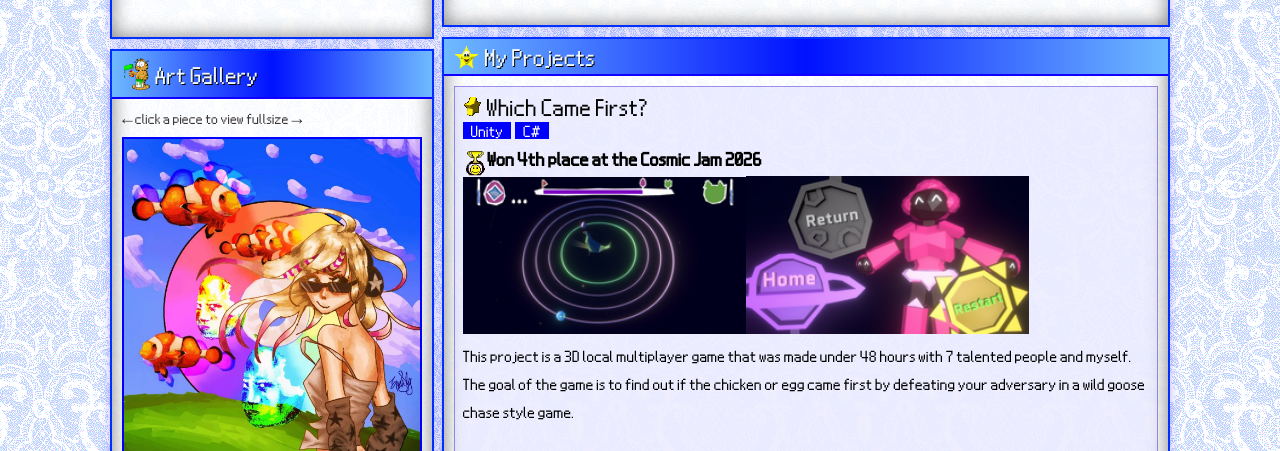
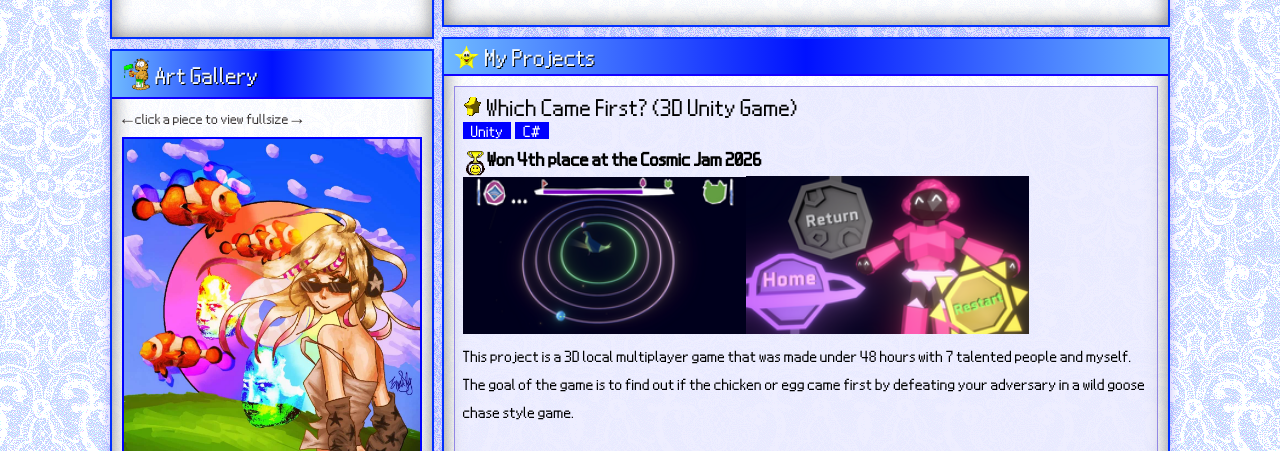
Before and after one commit to emilys11/website-portfolio, a website: page index.html in a window 1280 px wide. Shown: the part 1709-2160 px from the top of the page. Drawn offline with Linux system fonts and the light colour scheme; no server answers; a web font is replaced by a local one.

Commit message:
added to title

```diff
--- a/index.html
+++ b/index.html
@@ -233,7 +233,7 @@ _,.-=~'`^`'~=-.,__,.-=~'`^`'~=-.,__,.-=~'`^`'~=-.,.-=~'`^`'~=-.,__,.-=~'
     <div class="box-body">
       <!-- PROJECT 2 -->
       <div class="project-entry">
-        <div class="project-title"><img src="imgs/star.gif"> Which Came First?</div>
+        <div class="project-title"><img src="imgs/star.gif"> Which Came First? (3D Unity Game)</div>
         <div class="project-tags"><span class="tag">Unity</span><span class="tag">C#</span></div>
         <div class="project-desc">
           <h3><img src="imgs/trophy.gif" class="inline-gif" alt=""><b>Won 4th place at the Cosmic Jam 2026</b></h3>
```
